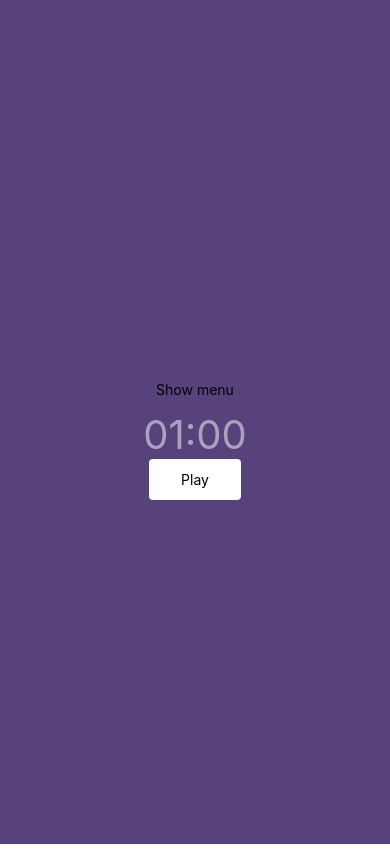
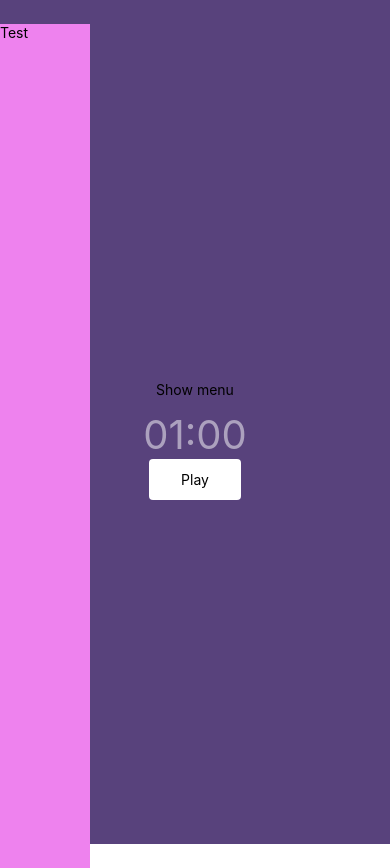
Before and after one commit to emoore29/Pomodoro-App, a React Native app: screen / in a window 390 px wide. Before the commit the page ends 844 px from the top, so only its background shows below. Built offline with nearby package versions, Linux system fonts and the light colour scheme.

Commit message:
added testing gesture animation to slide menu

```diff
--- a/App.tsx
+++ b/App.tsx
@@ -7,13 +7,14 @@ import {
   Text,
   View,
 } from "react-native";
-import { PanGestureHandler } from "react-native-gesture-handler";
 import Menu from "./components/Menu";
 import Timer from "./components/Timer";
 import {
   toggleSessionType,
   updateDisplayOfMinutes,
 } from "./utils/utilityFunctions";
+import SlideMenu from "./components/SlideMenu";
+import { GestureHandlerRootView } from "react-native-gesture-handler";
 
 // set status bar styling based on platform
 StatusBar.setBarStyle("dark-content");
@@ -90,6 +91,7 @@ const App = () => {
   }, []);
 
   return (
+    <GestureHandlerRootView style={{ flex: 1 }}>
       <View
         style={[
           styles.pomodoro,
@@ -99,6 +101,7 @@ const App = () => {
           },
         ]}
       >
+        <SlideMenu statusBarHeight={statusBarHeight} />
         <Pressable
           style={styles.menuButton}
           onPress={() => setDisplayMenu((prev) => !prev)}
@@ -119,10 +122,14 @@ const App = () => {
         )}
 
         <Timer minutes={minutes} seconds={seconds} />
-      <Pressable style={styles.button} onPress={() => setPlay((prev) => !prev)}>
+        <Pressable
+          style={styles.button}
+          onPress={() => setPlay((prev) => !prev)}
+        >
           <Text>{play ? "Pause" : "Play"}</Text>
         </Pressable>
       </View>
+    </GestureHandlerRootView>
   );
 };
 
--- a/babel.config.js
+++ b/babel.config.js
@@ -2,5 +2,6 @@ module.exports = function (api) {
   api.cache(true);
   return {
     presets: ["babel-preset-expo"],
+    plugins: ["react-native-reanimated/plugin"],
   };
 };
--- a/components/SlideMenu.tsx
+++ b/components/SlideMenu.tsx
@@ -0,0 +1,51 @@
+import { View, Text, StyleSheet } from "react-native";
+import {
+  GestureDetector,
+  Gesture,
+  GestureHandlerRootView,
+} from "react-native-gesture-handler";
+import Animated, {
+  useSharedValue,
+  useAnimatedStyle,
+  withSpring,
+} from "react-native-reanimated";
+
+interface SlideMenuProps {
+  statusBarHeight: number;
+}
+
+export default function SlideMenu({ statusBarHeight }: SlideMenuProps) {
+  const pressed = useSharedValue(false);
+  const width = useSharedValue(90);
+
+  const pan = Gesture.Pan()
+    .onBegin(() => {
+      pressed.value = true;
+    })
+    .onChange((event) => {
+      width.value = 50;
+    })
+    .onFinalize(() => {
+      width.value = 90;
+    });
+
+  return (
+    <GestureDetector gesture={pan}>
+      <Animated.View
+        style={[styles.slideMenu, { width: width, top: statusBarHeight }]}
+      >
+        <Text>Test</Text>
+      </Animated.View>
+    </GestureDetector>
+  );
+}
+
+const styles = StyleSheet.create({
+  slideMenu: {
+    position: "absolute",
+    left: 0,
+    backgroundColor: "violet",
+    height: "100%",
+    zIndex: 2,
+  },
+});
--- a/package.json
+++ b/package.json
@@ -22,6 +22,7 @@
     "@tsconfig/react-native": "^3.0.2",
     "@types/jest": "^29.5.11",
     "@types/react": "^18.2.47",
+    "@types/react-native": "^0.73.0",
     "@types/react-test-renderer": "^18.0.7",
     "typescript": "^5.3.3"
   },
```
Also changed, not shown: 1 other file (tests, documents, lock files or other folders). Lines whose indentation alone changed are shown as unchanged.
